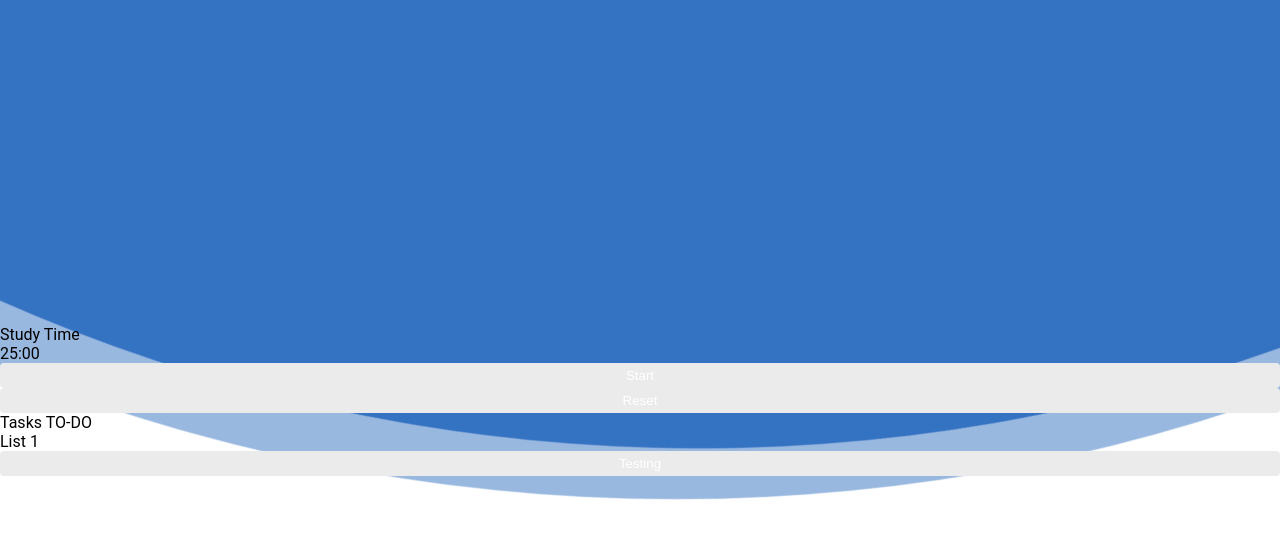
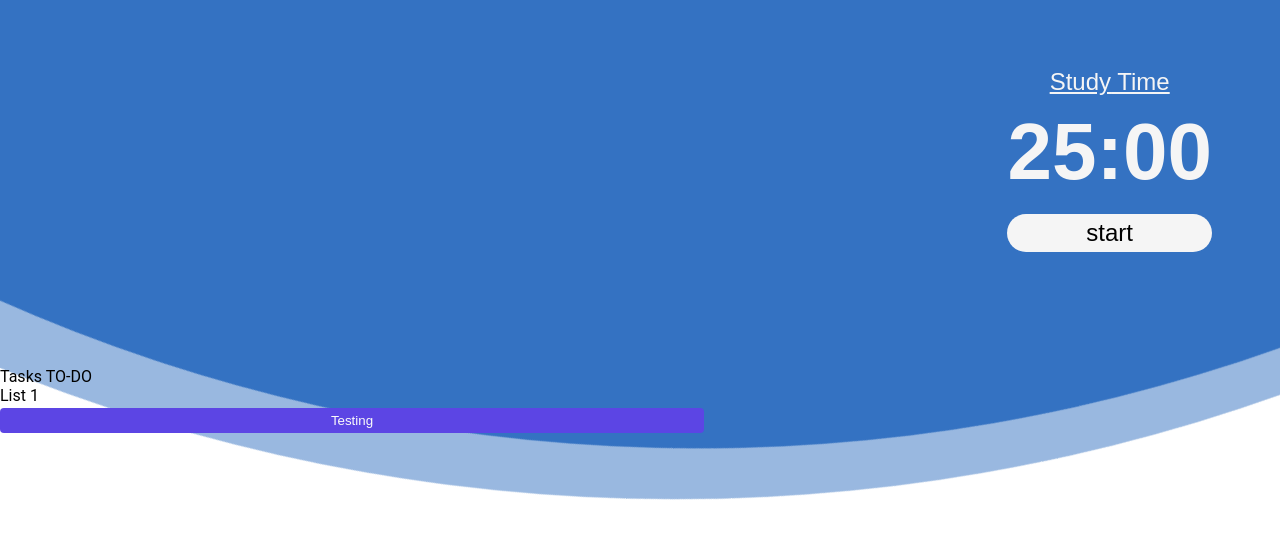
Before and after one commit to Matttran7/SASEHACK-2023, a React (Create React App) app in the folder smarter-together/: page / in a window 1280 px wide. Both pictures are taken after a click on the button "Log All Task Data". Shown: the top 538 px of the page. Built offline with nearby package versions, Linux system fonts and the light colour scheme.

Commit message:
Styling Cards and Timer

```diff
--- /dev/null
+++ b/smarter-together/src/Components/Modal.css
@@ -0,0 +1,44 @@
+/* Modal.css */
+.modal {
+    display: none;
+    position: fixed;
+    top: 0;
+    left: 0;
+    width: 100%;
+    height: 100%;
+    background-color: rgba(0, 0, 0, 0.7);
+    z-index: 1000; /* Ensure the modal is in front of everything else */
+    justify-content: center;
+    align-items: center;
+  }
+
+  .modal.open {
+    display: flex;
+  }
+
+  .modal-content {
+    background-color: #353030;
+    padding: 20px;
+    border-radius: 10px;
+    text-align: center;
+    box-shadow: 0px 0px 10px rgba(0, 0, 0, 0.2);
+    position: relative;
+    width: 55%;
+    color: whitesmoke;
+  }
+
+  .close {
+    position: absolute;
+    top: 10px;
+    right: 10px;
+    cursor: pointer;
+  }
+
+  .modal-content p {
+    font-size: 0.05rem;
+    cursor: pointer;
+  }
+
+  .modal-content p.dismiss {
+    font-size: 1rem;
+  }
--- a/smarter-together/src/Components/Modal.js
+++ b/smarter-together/src/Components/Modal.js
@@ -1,11 +1,14 @@
 import React from 'react';
+import './Modal.css';
 
 const Modal = ({ isOpen, onClose }) => {
   return (
     <div className={`modal ${isOpen ? 'open' : ''}`}>
       <div className="modal-content">
         <span className="close" onClick={onClose}>&times;</span>
-        <p onClick={onClose}>It's break time! Click anywhere to dismiss.</p>
+        <p onClick={onClose}>Break Time</p>
+        <br></br>
+        <p className='dismiss'>*Click to dismiss*</p>
       </div>
     </div>
   );
--- a/smarter-together/src/Components/TaskCard.css
+++ b/smarter-together/src/Components/TaskCard.css
@@ -26,15 +26,17 @@ body, html{
   margin: 0 0 10px 0;
   font-size: 2rem;
   color: white;
+  text-decoration: underline;
 }
 
 .task-card p {
   margin: 0;
-  font-size: .7rem;
+  font-size: 1rem;
   color: white;
   white-space: nowrap;
   overflow: hidden;
   text-overflow: ellipsis;
+  text-indent: 1rem;
 }
 
 .task-card span {
--- a/smarter-together/src/Components/TaskCardContainer.css
+++ b/smarter-together/src/Components/TaskCardContainer.css
@@ -19,27 +19,39 @@ body, html{
     display: flex;
     flex-direction: column;
     min-width: 200px;
-    width: 200px;
+    width: 25rem;
     height: 600px;
     padding: 10px;
     margin: 10px;
-    background-color: #ffde67;
+    background-color: #ffffff;
     border-radius: 20px;
     box-shadow: 0 10px 20px rgba(0, 0, 0, 0.19), 0 6px 6px rgba(0, 0, 0, 0.23);
-    overflow: hidden;
+    overflow:hidden
   }
 
   .banner {
     position: absolute;
-    bottom: -150px;
+    bottom: -14rem;
     left: 0;
     width: 100%;
-    height: 150px;
-    background-color: #ffde67;
+    height: 13rem;
+    background-color: #2545ad;
     transition: height .7s ease-in-out;
     transform-origin: top center;
     transform: rotate(180deg);
     z-index: 2;
+    display: flex; /* Use flexbox to center its children */
+    justify-content: center; /* Horizontally center the children */
+    align-items: center; /* Vertically center the children */
+  }
+
+  .banner p {
+    transform: rotate(180deg); /* Rotate the <p> element by 180 degrees */
+    margin: 0; /* Remove any default margin */
+    font-size: 2rem;
+    font-weight: bolder;
+    font-family: "Space Grotesk",sans-serif;
+    color: whitesmoke;
   }
 
   .task-card-container:hover .banner {
@@ -48,14 +60,22 @@ body, html{
 
   .task-form {
     position: absolute;
-    bottom: 15px;
-    left: 50%;
+    bottom: 0rem;
+    left: 48%;
     transform: translateX(-50%);
     opacity: 1;
     transition: opacity 0.3s ease-in-out;
     z-index: 1;
+    width: 100%;
   }
 
   .task-card-container:hover .task-form {
     opacity: 1;
   }
+
+  .task-card-content {
+    /* Create an inner container for content with scrollable overflow */
+    overflow: auto; /* Add scrollbars when content overflows */
+    flex-grow: 1; /* Allow the content to grow and occupy available space */
+    padding: 10px; /* Add padding if needed */
+  }
--- a/smarter-together/src/Components/TaskCardContainer.js
+++ b/smarter-together/src/Components/TaskCardContainer.js
@@ -20,12 +20,14 @@ const TaskCardContainer = ({ id }, ref) => {
 
   return (
     <div id={id} className="task-card-container">
-      <div>
-        {taskList && taskList.map((task) => (
-          <TaskCard key={task.id} task={task} onDelete={deleteTask} />
-        ))}
+      <div className='task-card-content'>
+        <div className='content-container'>
+          {taskList && taskList.map((task) => (
+            <TaskCard key={task.id} task={task} onDelete={deleteTask} />
+          ))}
+        </div>
       </div>
-      <div className="banner"></div>
+      <div className="banner"><p>Add Task</p></div>
       <div className="task-form">
         <TaskForm taskList={taskList} setTaskList={setTaskList} />
       </div>
--- a/smarter-together/src/Components/TaskForm.css
+++ b/smarter-together/src/Components/TaskForm.css
@@ -8,45 +8,70 @@ body, html, div, span, applet, object, iframe, h1, h2, h3, h4, h5, h6, p, blockq
     font: inherit;
     vertical-align: baseline;
 }
+  .formContainer {
+    display: grid;
+    margin-bottom: 0rem;
+    background-color: #28373b;
+    padding: 10px;
+    width: 100%;
+    padding-left: 2rem;
+    padding-right: 2rem;
+  }
 
   .create {
-    font-family: "Space Grotesk",sans-serif;
+    margin-bottom: 0rem;
+    width: 100%;
+    align-items: center;
+  }
+  .create {
+    font-family: Georgia, 'Times New Roman', Times, serif;
   }
   input[type="text"]{
-    border-color: transparent;
-    margin-bottom: 10px;
+    font-size: 2rem;
+    color: white;
+    width: 75%;
+    color: black;
+    border-radius: 0.5rem;
+    padding-left: 0.5rem;
+    margin-bottom: 0.2rem;
   }
 
   .SpanWord {
-    font-size: 12px;
+    font-size: 1rem;
+    color: whitesmoke;
   }
   .SpanVal {
-    font-size: 12px;
+    font-size: 1rem;
     text-align: right;
-    position: absolute;
-    right: 0;
+    padding-left: 2rem;
+    right: 2rem;
     transform: translateY(50%);
     font-weight: bold;
+    color: whitesmoke;
+
   }
   button {
-    background-color: #ebebeb;
-    color: white;
+    margin-top: 0.2rem;
+    background-color: #5c45e4;
+    color: rgb(250, 250, 250);
     padding: 5px 5px;
     border: none;
     border-radius: 4px;
     cursor: pointer;
     transition: background-color 0.3s ease;
     text-align: center;
-    width: 100%;
+    width: 55%;
   }
 
   button:hover {
     background-color: #45a049;
   }
-  .button-container {
+  /* .button-container {
     display: flex;
     justify-content: flex-end;
-  }
+    padding-bottom: 0rem;
+    margin-bottom: 0rem;
+  } */
 
 
   input[type="range"]{
@@ -69,7 +94,7 @@ body, html, div, span, applet, object, iframe, h1, h2, h3, h4, h5, h6, p, blockq
     border-color: transparent;
     width:20px;
     height:10px;
-    background:#c8b161;
+    background:#ac9955;
     position:relative;
     z-index:3;
   }
--- a/smarter-together/src/Components/TaskForm.js
+++ b/smarter-together/src/Components/TaskForm.js
@@ -34,14 +34,18 @@ const TaskForm = ({ taskList, setTaskList }) => {
     };
 
     return (
+        <div className='formContainer'>
             <form className="create" onSubmit={handleAddTask}>
                 <input
                 type="text"
                 value={taskName}
                 onChange={(e) => setTaskName(e.target.value)}
                 className={emptyFields.includes('taskName') ? 'error' : ''}
+                placeholder='Task'
                 />
 
+                <br></br>
+                <span className='SpanWord'>Difficulty </span>
                 <input
                 type="range"
                 min={0}
@@ -50,9 +54,10 @@ const TaskForm = ({ taskList, setTaskList }) => {
                 value={difficulty}
                 onChange={(e) => setDifficulty(Number(e.target.value))}
                 />
-            <span className='SpanWord'>Difficulty </span>
                 <span className='SpanVal'>{difficulty}</span><br></br>
 
+
+                <span className='SpanWord'>Urgency </span>
                 <input
                 type="range"
                 min={0}
@@ -61,12 +66,14 @@ const TaskForm = ({ taskList, setTaskList }) => {
                 value={urgency}
                 onChange={(e) => setUrgency(Number(e.target.value))}
                 />
-            <span className='SpanWord'>Urgency </span>
                 <span className='SpanVal'>{urgency}</span>
+
                 <div className="button-container">
                     <button type="submit">Add</button>
                 </div>
             </form>
+        </div>
+
     );
 };
 
--- /dev/null
+++ b/smarter-together/src/Components/Timer.css
@@ -0,0 +1,42 @@
+/* Font ideas from studywithme.io */
+
+.timer-container {
+    position: fixed;
+    top: 20px; /* Adjust the top position as needed */
+    right: 20px; /* Adjust the right position as needed */
+
+    padding: 3rem;
+    border-radius: 10px;
+    color: whitesmoke;
+
+    text-align: center;
+    font-family: "Space Grotesk",sans-serif;
+}
+
+  .timer-container h2 {
+    font-size: 1.5rem;
+    margin-bottom: 10px;
+    text-decoration: underline;
+  }
+
+  .timer-container p {
+    font-size: 5rem;
+    font-weight: bold;
+    font-family: "Space Grotesk",sans-serif;
+  }
+
+  .timer-container button {
+    margin-top: 1rem;
+    background-color: whitesmoke;
+    color: black;
+    border: none;
+    font-size: 1.5rem;
+    border-radius: 2rem;
+    cursor: pointer;
+    width: 100%;
+  }
+
+  .timer-container button:hover {
+    background-color: transparent;
+    color: whitesmoke;
+  }
--- a/smarter-together/src/Components/Timer.js
+++ b/smarter-together/src/Components/Timer.js
@@ -1,5 +1,6 @@
 import React, { useState, useEffect } from 'react';
 import Modal from './Modal'; // Import your Modal component
+import './Timer.css';
 
 const Timer = ({ studyInterval, breakInterval }) => {
   const [currentTime, setCurrentTime] = useState(studyInterval * 60); // Initial time in seconds
@@ -55,16 +56,15 @@ const Timer = ({ studyInterval, breakInterval }) => {
   };
 
   return (
-    <div>
+    <div className='timer-container'>
       <h2>{intervalType} Time</h2>
       <div>
         <p>{formatTime(currentTime)}</p>
       </div>
       <div>
         <button onClick={isRunning ? stopTimer : startTimer}>
-          {isRunning ? 'Stop' : 'Start'}
+          {isRunning ? 'stop' : 'start'}
         </button>
-        <button onClick={resetTimer}>Reset</button>
       </div>
       {showBreakTimeModal && (
         <Modal isOpen={true} onClose={closeBreakTimeModal} />
```
Lines whose indentation alone changed are shown as unchanged.
